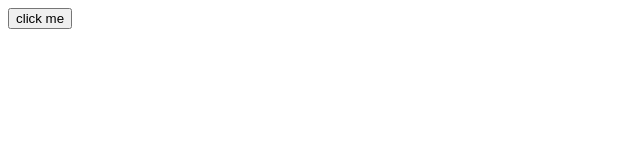
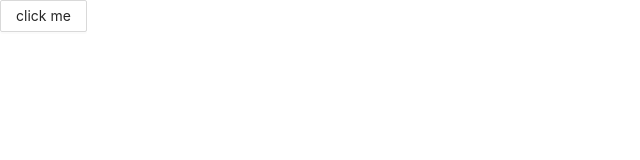
Before and after one commit to CaptainOfPhB/yuque-plugin, a React app: page / in a window 1280 px wide. Shown: the top 160 px of the page, without its empty margins (0-640 px from the left). Built offline with nearby package versions, Linux system fonts and the light colour scheme.

Commit message:
update page

```diff
--- a/src/containers/popup/index.tsx
+++ b/src/containers/popup/index.tsx
@@ -1,9 +1,13 @@
 import React from 'react';
 import { Button } from 'antd';
 
+import './popup.less';
+
 function Popup() {
   return (
-    <Button>click me</Button>
+    <div className='yuque-plugin__popup-container'>
+      <Button>click me</Button>
+    </div>
   );
 }
 
--- a/src/containers/popup/popup.less
+++ b/src/containers/popup/popup.less
@@ -0,0 +1,4 @@
+.yuque-plugin__popup-container {
+  height: 400px;
+  width: 300px;
+}
--- a/src/index.tsx
+++ b/src/index.tsx
@@ -1,11 +1,15 @@
 import React from 'react';
-import ReactDOM from 'react-dom';
+import * as ReactDOM from 'react-dom';
 import { ConfigProvider } from 'antd';
 import zh_CN from 'antd/lib/locale-provider/zh_CN';
 import { renderRoutes } from 'react-router-config';
 import { Switch, BrowserRouter } from 'react-router-dom';
 
 import routes from '@/router';
+
+if (process.env.NODE_ENV === 'development') {
+  require('antd/dist/antd.css');
+}
 
 function getPopupContainer(trigger: HTMLElement | null) {
   if (trigger) {
--- a/src/router/index.ts
+++ b/src/router/index.ts
@@ -3,7 +3,7 @@ import { RouteConfig } from 'react-router-config';
 import Popup from '@/containers/popup';
 
 const routes: RouteConfig[] = [
-  { path: '/', exact: true, component: Popup }
+  { path: '/', component: Popup }
 ];
 
 export default routes;
```
